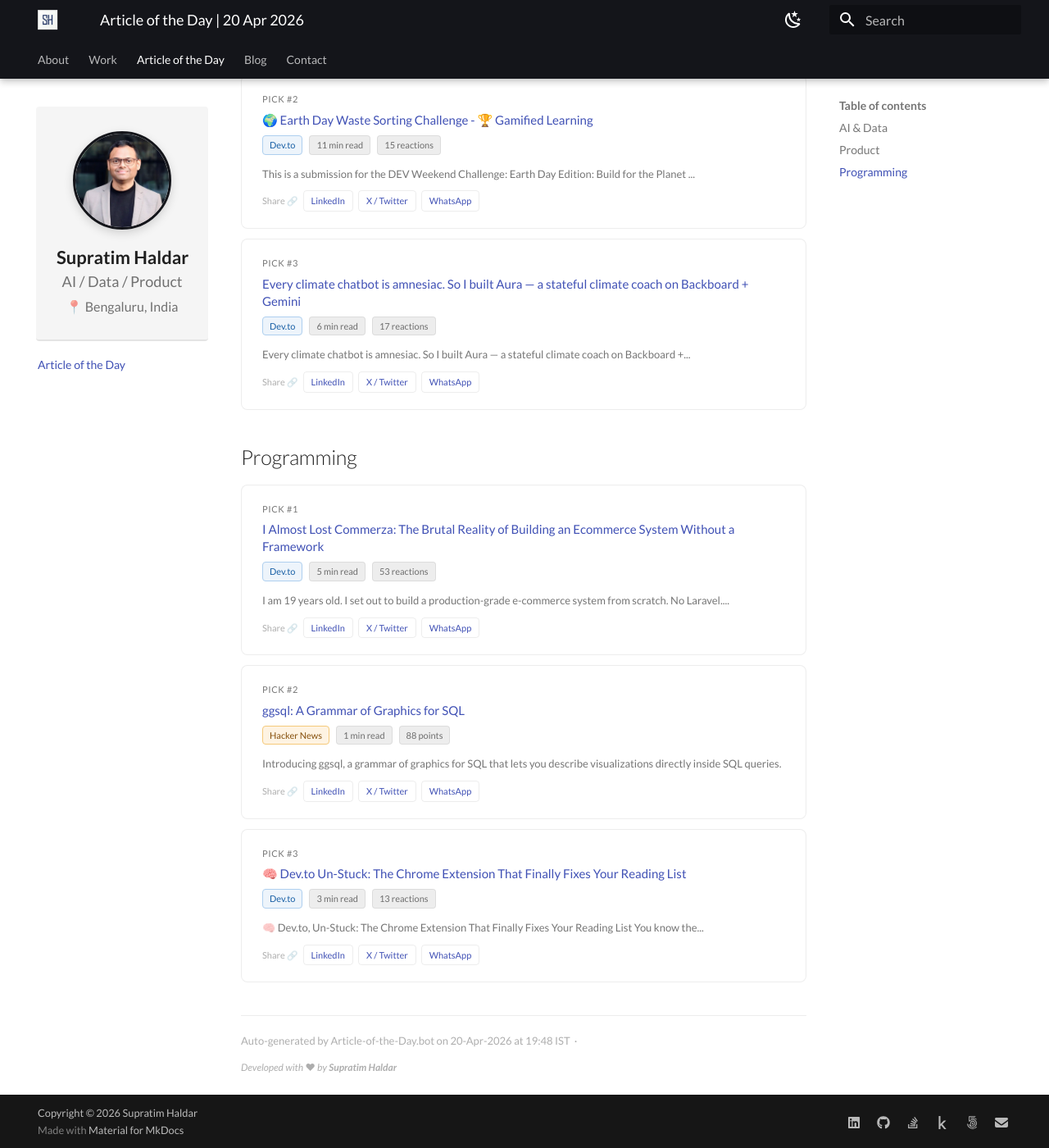
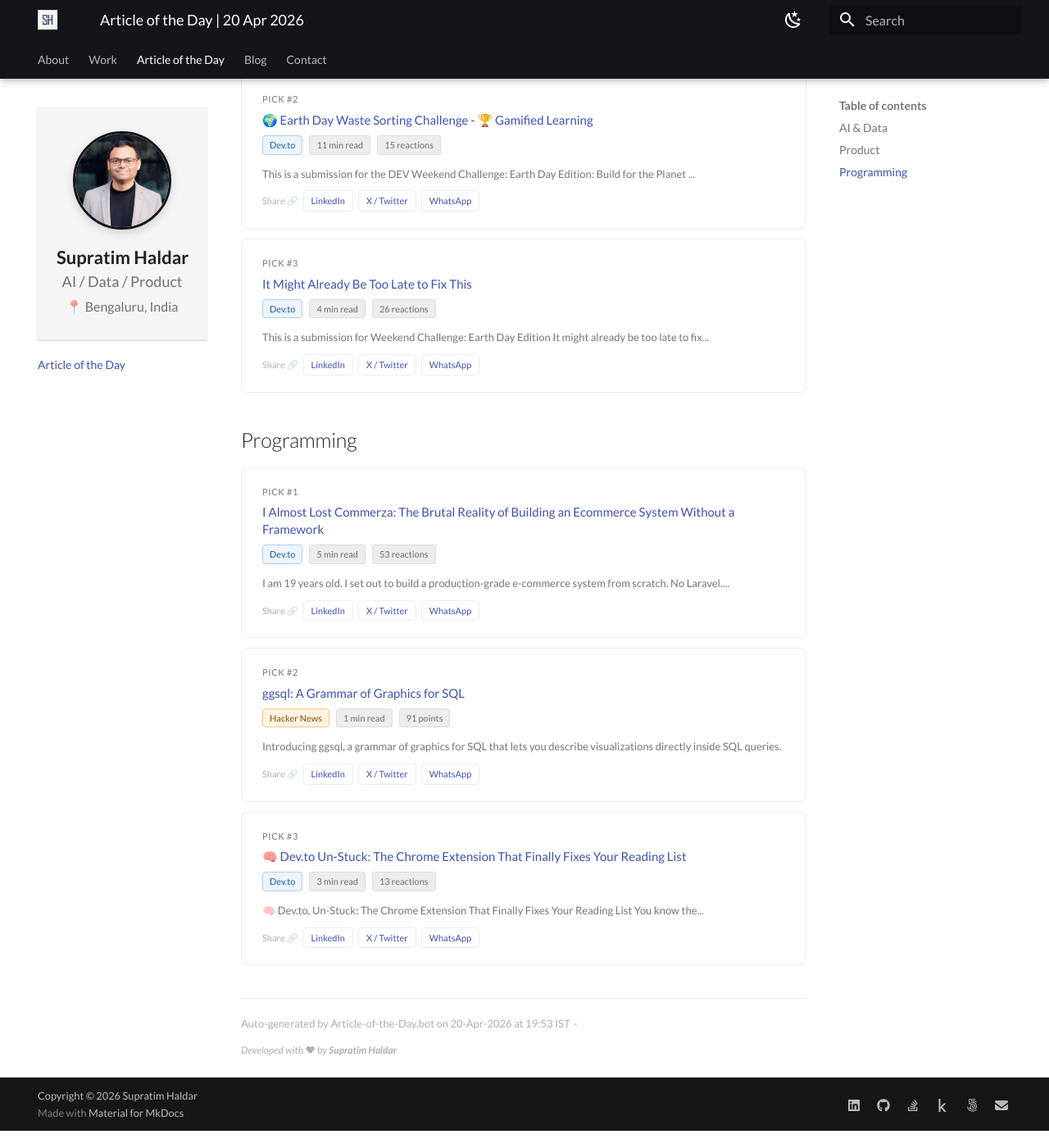
Before and after one commit to SupratimH/supratimh.github.io, an MkDocs documentation site: the page built from docs/article_of_the_day/index.md, in a window 1280 px wide and 1400 px high, scrolled down 1262 px. Shown: the whole window at 82% size. Built offline with MkDocs 1.6.1 and Material for MkDocs 9.7.7, drawn with Linux system fonts in a browser that asks for light colours; after the commit the page ends 2641 px from its top, so only the background shows below that.

Commit message:
ArticleBot chore: articles 2026-04-20

```diff
--- a/docs/article_of_the_day/index.md
+++ b/docs/article_of_the_day/index.md
@@ -103,7 +103,7 @@
   </a>
   <div class="aotd-meta">
     <span class="aotd-badge aotd-badge--hn">Hacker News</span>
-    <span class="aotd-badge">382 points</span>
+    <span class="aotd-badge">383 points</span>
   </div>
   <p class="aotd-summary">every public Notion page is leaking the email addresses of everyone who edited it.
 
@@ -153,25 +153,25 @@
 
 <div class="aotd-card" id="pick-3-product">
   <div class="aotd-rank">Pick #3</div>
-  <a class="aotd-title" href="https://dev.to/dev_rajput_2d46f92f8a3418/every-climate-chatbot-is-amnesiac-so-i-built-aura-a-stateful-climate-coach-on-backboard-gemini-4kih" target="_blank" rel="noopener">
-    Every climate chatbot is amnesiac. So I built Aura — a stateful climate coach on Backboard + Gemini
+  <a class="aotd-title" href="https://dev.to/konark_13/it-might-already-be-too-late-to-fix-this-1a4m" target="_blank" rel="noopener">
+    It Might Already Be Too Late to Fix This
   </a>
   <div class="aotd-meta">
     <span class="aotd-badge aotd-badge--devto">Dev.to</span>
-    <span class="aotd-badge">6 min read</span>
-    <span class="aotd-badge">17 reactions</span>
+    <span class="aotd-badge">4 min read</span>
+    <span class="aotd-badge">26 reactions</span>
   </div>
-  <p class="aotd-summary">Every climate chatbot is amnesiac. So I built Aura — a stateful climate coach on Backboard +...</p>
+  <p class="aotd-summary">This is a submission for Weekend Challenge: Earth Day Edition  It might already be too late to fix...</p>
   <div class="aotd-share">
     <span class="aotd-share-label">Share 🔗</span>
     <a class="aotd-share-btn aotd-share-btn--li"
-       href="https://www.linkedin.com/sharing/share-offsite/?url=https%3A//supratimh.github.io/article_of_the_day/%23pick-3-product&summary=Today%27s%20read%20@%20%22Every%20climate%20chatbot%20is%20amnesiac.%20So%20I%20built%20Aura%20%E2%80%94%20a%20stateful%20climate%20coach%20on%20Backboard%20%2B%20Gemini%22%3A%20Every%20climate%20chatbot%20is%20amnesiac.%20So%20I%20built%20Aura%20%E2%80%94%20a%20stateful%20climate%20coach%20on%20Backboard%20%2B..."
+       href="https://www.linkedin.com/sharing/share-offsite/?url=https%3A//supratimh.github.io/article_of_the_day/%23pick-3-product&summary=Today%27s%20read%20@%20%22It%20Might%20Already%20Be%20Too%20Late%20to%20Fix%20This%22%3A%20This%20is%20a%20submission%20for%20Weekend%20Challenge%3A%20Earth%20Day%20Edition%20%20It%20might%20already%20be%20too%20late%20to%20fix..."
        target="_blank" rel="noopener">LinkedIn</a>
     <a class="aotd-share-btn aotd-share-btn--x"
-       href="https://x.com/intent/tweet?text=Today%27s%20read%20@%20%22Every%20climate%20chatbot%20is%20amnesiac.%20So%20I%20built%20Aura%20%E2%80%94%20a%20stateful%20climate%20coach%20on%20Backboard%20%2B%20Gemini%22%3A%20Every%20climate%20chatbot%20is%20amnesiac.%20So%20I%20built%20Aura%20%E2%80%94%20a%20stateful%20climate%20coach%20on%20Backboard%20%2B...&url=https%3A//supratimh.github.io/article_of_the_day/%23pick-3-product"
+       href="https://x.com/intent/tweet?text=Today%27s%20read%20@%20%22It%20Might%20Already%20Be%20Too%20Late%20to%20Fix%20This%22%3A%20This%20is%20a%20submission%20for%20Weekend%20Challenge%3A%20Earth%20Day%20Edition%20%20It%20might%20already%20be%20too%20late%20to%20fix...&url=https%3A//supratimh.github.io/article_of_the_day/%23pick-3-product"
        target="_blank" rel="noopener">X / Twitter</a>
     <a class="aotd-share-btn aotd-share-btn--wa"
-       href="https://wa.me/?text=Today%27s%20read%20@%20%22Every%20climate%20chatbot%20is%20amnesiac.%20So%20I%20built%20Aura%20%E2%80%94%20a%20stateful%20climate%20coach%20on%20Backboard%20%2B%20Gemini%22%3A%20Every%20climate%20chatbot%20is%20amnesiac.%20So%20I%20built%20Aura%20%E2%80%94%20a%20stateful%20climate%20coach%20on%20Backboard%20%2B...%0A%0Ahttps%3A//supratimh.github.io/article_of_the_day/%23pick-3-product"
+       href="https://wa.me/?text=Today%27s%20read%20@%20%22It%20Might%20Already%20Be%20Too%20Late%20to%20Fix%20This%22%3A%20This%20is%20a%20submission%20for%20Weekend%20Challenge%3A%20Earth%20Day%20Edition%20%20It%20might%20already%20be%20too%20late%20to%20fix...%0A%0Ahttps%3A//supratimh.github.io/article_of_the_day/%23pick-3-product"
        target="_blank" rel="noopener">WhatsApp</a>
   </div>
 </div>
@@ -213,7 +213,7 @@
   <div class="aotd-meta">
     <span class="aotd-badge aotd-badge--hn">Hacker News</span>
     <span class="aotd-badge">1 min read</span>
-    <span class="aotd-badge">88 points</span>
+    <span class="aotd-badge">91 points</span>
   </div>
   <p class="aotd-summary">Introducing ggsql, a grammar of graphics for SQL that lets you describe visualizations directly inside SQL queries.</p>
   <div class="aotd-share">
@@ -258,7 +258,7 @@
 
 
 <div class="aotd-footer">
-  Auto-generated by Article-of-the-Day.bot on 20-Apr-2026 at 19:48 IST &nbsp;·&nbsp;
+  Auto-generated by Article-of-the-Day.bot on 20-Apr-2026 at 19:53 IST &nbsp;·&nbsp;
 </div>
 
 <div class="aotd-attribution">
```
Also changed, not shown: docs/article_of_the_day/2026-04-20.md (+11 -11 lines).
